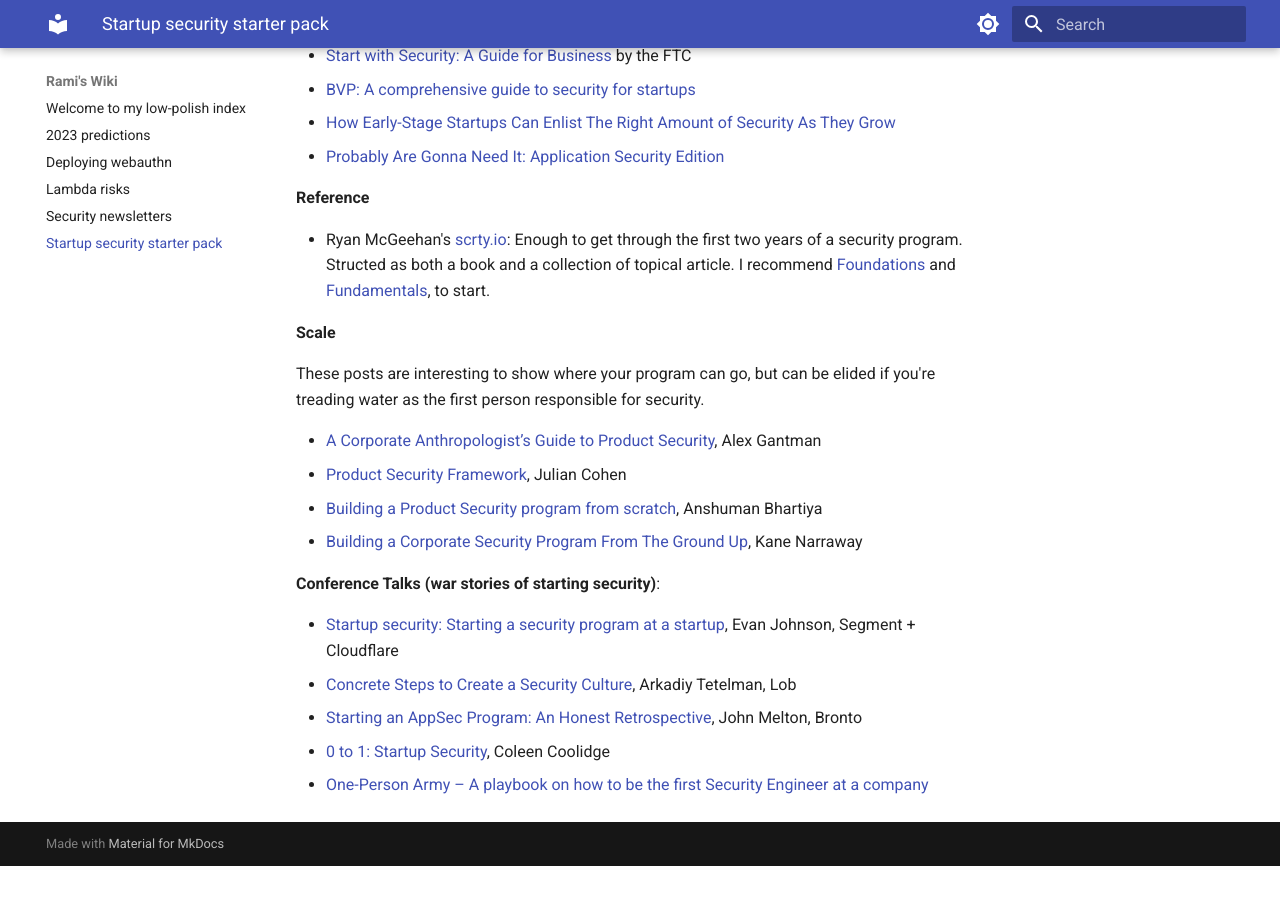
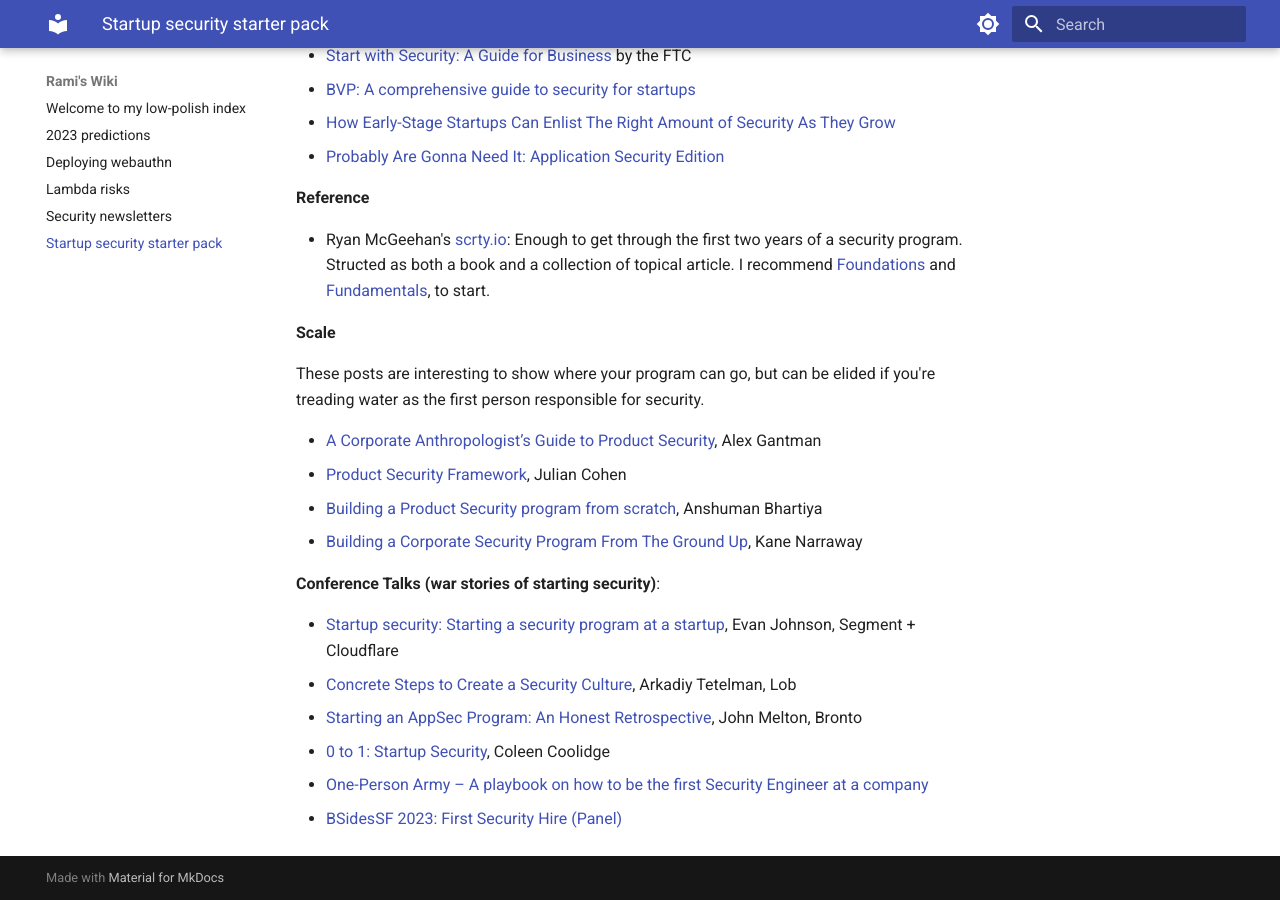
Before and after one commit to ramimac/wiki, an MkDocs documentation site: the page built from docs/startup-security-starter-pack.md, in a window 1280 px wide and 900 px high, scrolled down 591 px. Built offline with MkDocs 1.6.1 and Material for MkDocs 9.7.7, drawn with Linux system fonts in a browser that asks for light colours; before the commit the page ends 1457 px from its top, so only the background shows below that.

Commit message:
starting-security: BSidesSF First Security Hire panel

```diff
--- a/docs/startup-security-starter-pack.md
+++ b/docs/startup-security-starter-pack.md
@@ -35,3 +35,4 @@
 * [Starting an AppSec Program: An Honest Retrospective](https://www.youtube.com/watch?v=ETkHISgEh3g), John Melton, Bronto
 * [0 to 1: Startup Security](https://youtu.be/kwYtbIEPLy8?t=2437), Coleen Coolidge
 * [ One-Person Army – A playbook on how to be the first Security Engineer at a company](https://sector.ca/sessions/one-person-army-a-playbook-on-how-to-be-the-first-security-engineer-at-a-company/)
+* [BSidesSF 2023: First Security Hire (Panel)](https://www.youtube.com/watch?v=k01iaGzjvlE&list=PLbZzXF2qC3RuQAuC0C4Q7Lk4eQluqIVzL&index=43)
```
